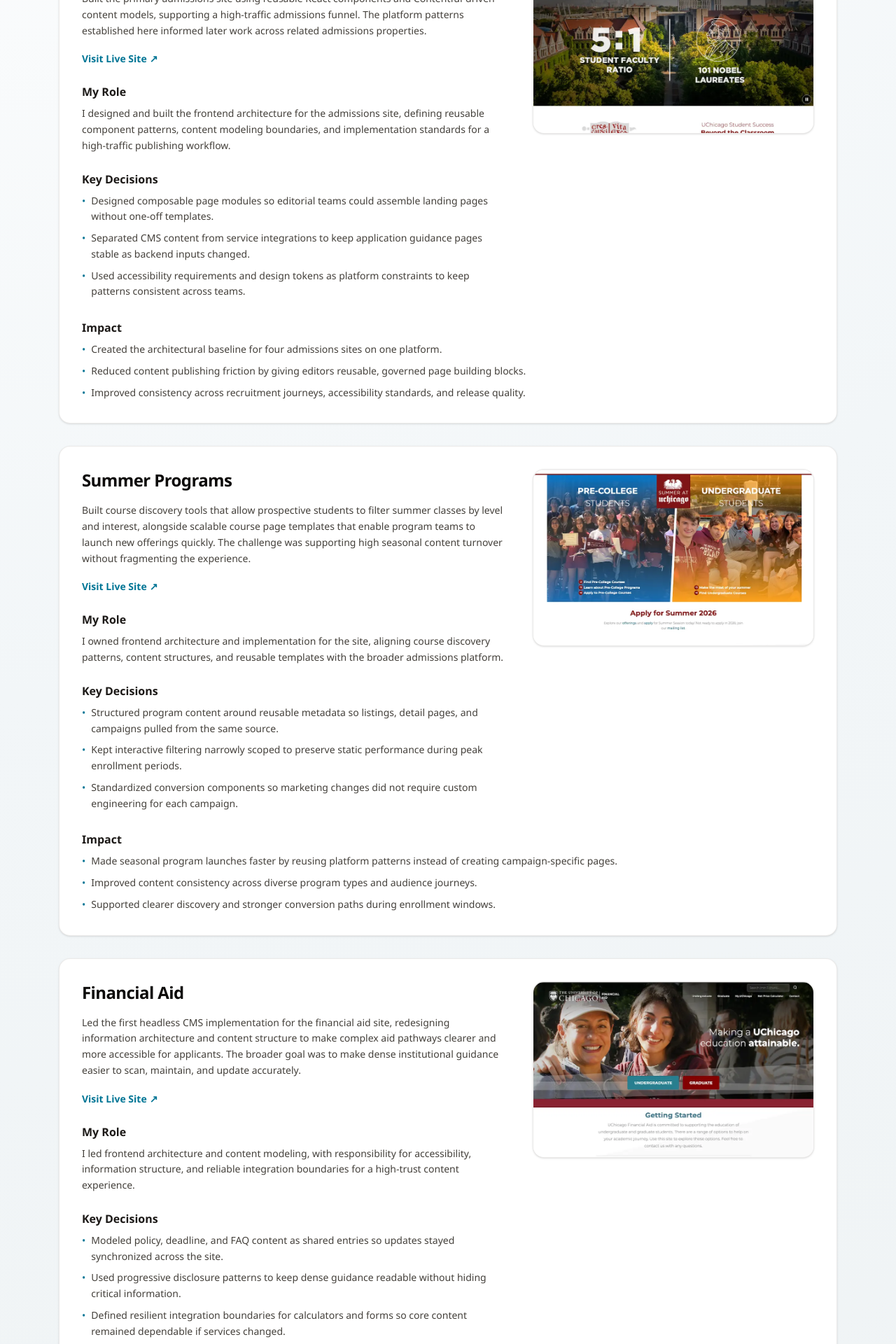
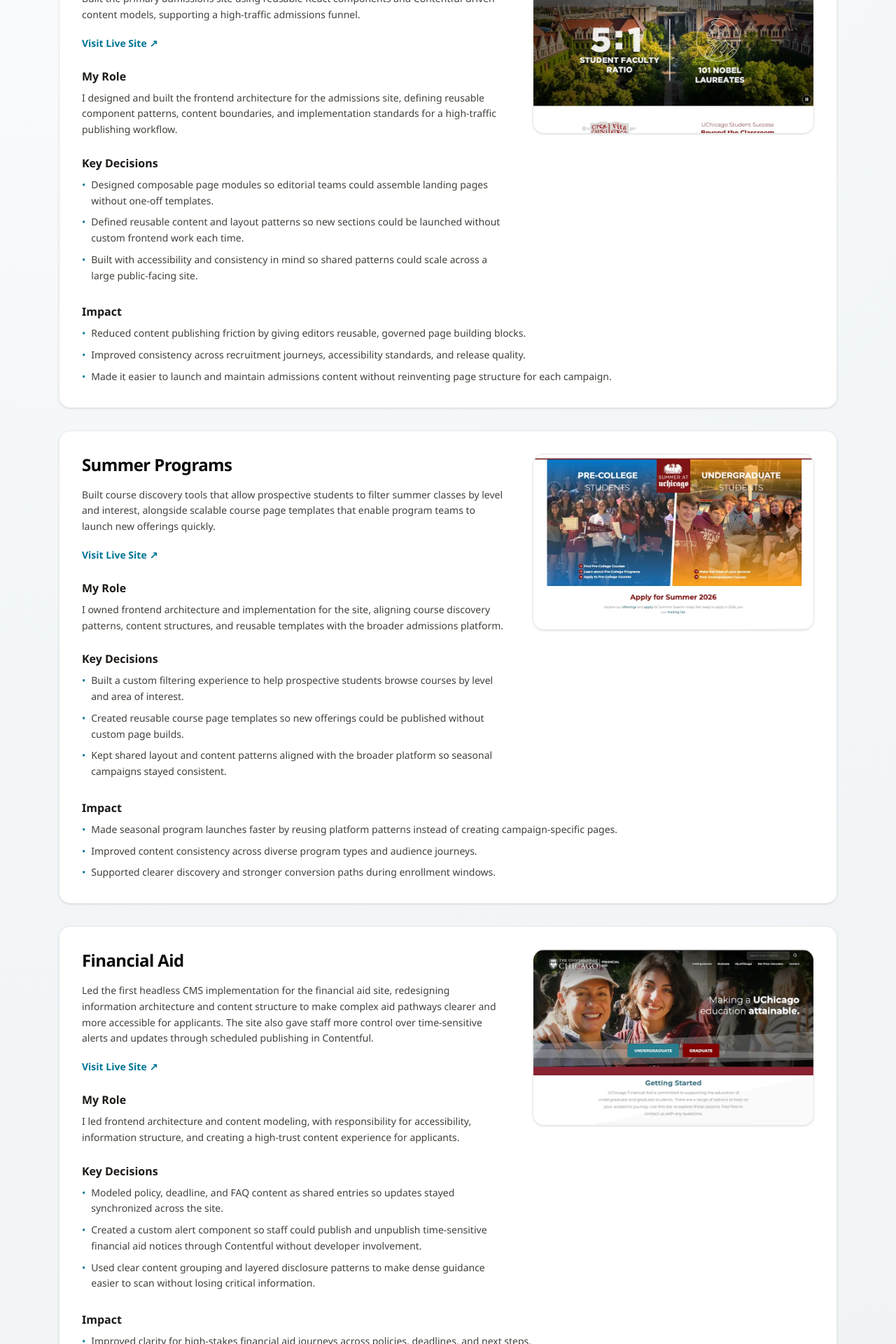
Before and after one commit to jeffkillinger/jefftopia, a Next.js app: page /projects in a window 1280 px wide. Shown: the part 440-2360 px from the top of the page at 70% size. Built offline with nearby package versions, Linux system fonts and the light colour scheme.

Commit message:
update projects language' git push

```diff
--- a/src/data/case-studies.ts
+++ b/src/data/case-studies.ts
@@ -22,9 +22,9 @@
       "Built the primary admissions site using reusable React components and Contentful-driven content models, supporting a high-traffic admissions funnel.",
     homepageFocus: "FOCUS: ADMISSIONS FUNNEL",
     summary:
-      "Built the primary admissions site using reusable React components and Contentful-driven content models, supporting a high-traffic admissions funnel. The platform patterns established here informed later work across related admissions properties.",
+      "Built the primary admissions site using reusable React components and Contentful-driven content models, supporting a high-traffic admissions funnel.",
     role:
-      "I designed and built the frontend architecture for the admissions site, defining reusable component patterns, content modeling boundaries, and implementation standards for a high-traffic publishing workflow.",
+      "I designed and built the frontend architecture for the admissions site, defining reusable component patterns, content boundaries, and implementation standards for a high-traffic publishing workflow.",
     architecture: [
       "React and Gatsby frontend",
       "Contentful content models",
@@ -33,13 +33,13 @@
     ],
     keyDecisions: [
       "Designed composable page modules so editorial teams could assemble landing pages without one-off templates.",
-      "Separated CMS content from service integrations to keep application guidance pages stable as backend inputs changed.",
-      "Used accessibility requirements and design tokens as platform constraints to keep patterns consistent across teams.",
+      "Defined reusable content and layout patterns so new sections could be launched without custom frontend work each time.",
+      "Built with accessibility and consistency in mind so shared patterns could scale across a large public-facing site.",
     ],
     impact: [
-      "Created the architectural baseline for four admissions sites on one platform.",
       "Reduced content publishing friction by giving editors reusable, governed page building blocks.",
       "Improved consistency across recruitment journeys, accessibility standards, and release quality.",
+      "Made it easier to launch and maintain admissions content without reinventing page structure for each campaign.",
     ],
   },
   {
@@ -51,7 +51,7 @@
       "Built course discovery tools that allow prospective students to filter summer classes by level and interest, alongside scalable course page templates that enable program teams to launch new offerings quickly.",
     homepageFocus: "FOCUS: COURSE DISCOVERY",
     summary:
-      "Built course discovery tools that allow prospective students to filter summer classes by level and interest, alongside scalable course page templates that enable program teams to launch new offerings quickly. The challenge was supporting high seasonal content turnover without fragmenting the experience.",
+      "Built course discovery tools that allow prospective students to filter summer classes by level and interest, alongside scalable course page templates that enable program teams to launch new offerings quickly.",
     role:
       "I owned frontend architecture and implementation for the site, aligning course discovery patterns, content structures, and reusable templates with the broader admissions platform.",
     architecture: [
@@ -61,9 +61,9 @@
       "Reusable inquiry and CTA modules",
     ],
     keyDecisions: [
-      "Structured program content around reusable metadata so listings, detail pages, and campaigns pulled from the same source.",
-      "Kept interactive filtering narrowly scoped to preserve static performance during peak enrollment periods.",
-      "Standardized conversion components so marketing changes did not require custom engineering for each campaign.",
+      "Built a custom filtering experience to help prospective students browse courses by level and area of interest.",
+      "Created reusable course page templates so new offerings could be published without custom page builds.",
+      "Kept shared layout and content patterns aligned with the broader platform so seasonal campaigns stayed consistent.",
     ],
     impact: [
       "Made seasonal program launches faster by reusing platform patterns instead of creating campaign-specific pages.",
@@ -77,12 +77,12 @@
     imageSrc: "/images/projects/financial-aid.webp",
     liveUrl: "https://financialaid.uchicago.edu/",
     homepageDescription:
-      "Led the first headless CMS implementation for the financial aid site, redesigning information architecture and content structure to make complex aid pathways clearer and more accessible for applicants.",
+      "Led the first headless CMS implementation for the financial aid site, redesigning information architecture and content structure to make complex aid pathways clearer and more accessible for applicants. The site also gave staff more control over time-sensitive alerts and updates through scheduled publishing in Contentful.",
     homepageFocus: "FOCUS: FINANCIAL AID CLARITY",
     summary:
-      "Led the first headless CMS implementation for the financial aid site, redesigning information architecture and content structure to make complex aid pathways clearer and more accessible for applicants. The broader goal was to make dense institutional guidance easier to scan, maintain, and update accurately.",
+      "Led the first headless CMS implementation for the financial aid site, redesigning information architecture and content structure to make complex aid pathways clearer and more accessible for applicants. The site also gave staff more control over time-sensitive alerts and updates through scheduled publishing in Contentful.",
     role:
-      "I led frontend architecture and content modeling, with responsibility for accessibility, information structure, and reliable integration boundaries for a high-trust content experience.",
+      "I led frontend architecture and content modeling, with responsibility for accessibility, information structure, and creating a high-trust content experience for applicants.",
     architecture: [
       "React and Gatsby frontend",
       "Contentful editorial system",
@@ -91,13 +91,14 @@
     ],
     keyDecisions: [
       "Modeled policy, deadline, and FAQ content as shared entries so updates stayed synchronized across the site.",
-      "Used progressive disclosure patterns to keep dense guidance readable without hiding critical information.",
-      "Defined resilient integration boundaries for calculators and forms so core content remained dependable if services changed.",
+      "Created a custom alert component so staff could publish and unpublish time-sensitive financial aid notices through Contentful without developer involvement.",
+      "Used clear content grouping and layered disclosure patterns to make dense guidance easier to scan without losing critical information.",
     ],
     impact: [
       "Improved clarity for high-stakes financial aid journeys across policies, deadlines, and next steps.",
       "Reduced duplication and editorial drift through centralized content structures.",
       "Raised trust and usability with stronger accessibility and more predictable information architecture.",
+      "Established the initial headless CMS and content-modeling approach that informed later platform work.",
     ],
   },
   {
@@ -109,9 +110,9 @@
       "Built a modular content system supporting advising resources and career pathways for undergraduate students, with maintainable content patterns that allow program staff to manage and evolve the site over time.",
     homepageFocus: "FOCUS: STUDENT CAREER PATHWAYS",
     summary:
-      "Built a modular content system supporting advising resources and career pathways for undergraduate students, with maintainable content patterns that allow program staff to manage and evolve the site over time. The broader problem was turning scattered resources and event information into a coherent system.",
+      "Built a modular content system supporting advising resources and career pathways for undergraduate students, with maintainable content patterns that allow program staff to manage and evolve the site over time.",
     role:
-      "I drove frontend architecture for the site, defining reusable patterns for advising content, listings, and external data integrations that program staff could maintain over time.",
+      "I drove frontend architecture for the site, defining reusable patterns for advising content, navigation, and maintainable editorial structures that program staff could manage over time.",
     architecture: [
       "React and Gatsby frontend",
       "Contentful content structures",
@@ -119,14 +120,14 @@
       "Shared listing and card components",
     ],
     keyDecisions: [
-      "Organized templates around user intent so students, employers, and alumni could navigate different goals without separate systems.",
-      "Normalized event and resource feeds through typed adapters before rendering them into shared UI patterns.",
-      "Built reusable listing components that could serve services, events, and resources with a consistent editorial model.",
+      "Organized templates around user intent so students could navigate advising resources and opportunities more clearly.",
+      "Created reusable content patterns that allowed program staff to manage different sections without separate custom builds.",
+      "Structured the site so advising content, opportunity listings, and support resources could live within one coherent system.",
     ],
     impact: [
-      "Improved discoverability of services, events, and resources across distinct audience groups.",
-      "Reduced maintenance overhead by consolidating multiple content types into shared platform components.",
-      "Made external data integrations more reliable and easier to evolve over time.",
+      "Improved discoverability of advising resources and opportunities across different student needs.",
+      "Reduced maintenance overhead by consolidating content into shared platform patterns.",
+      "Made the site easier for program staff to update as resources and pathways evolved over time.",
     ],
   },
 ];
```
